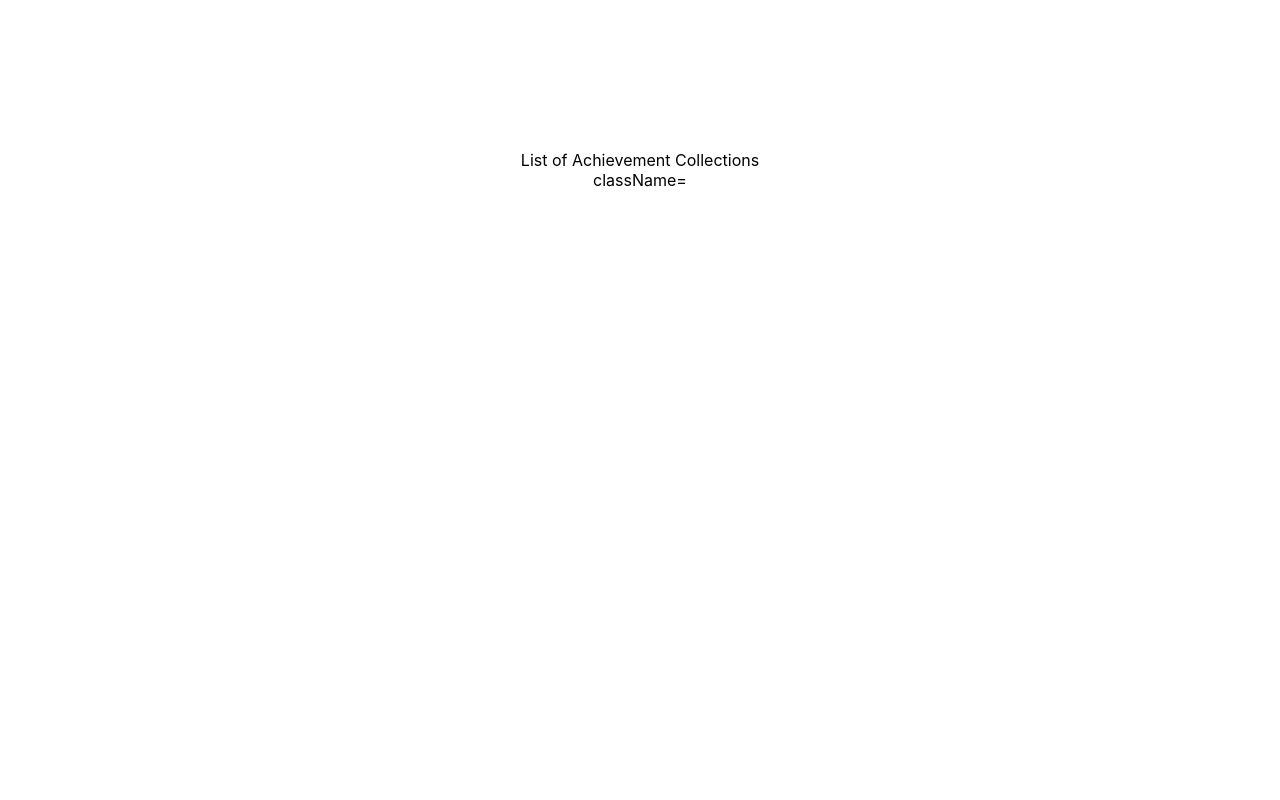
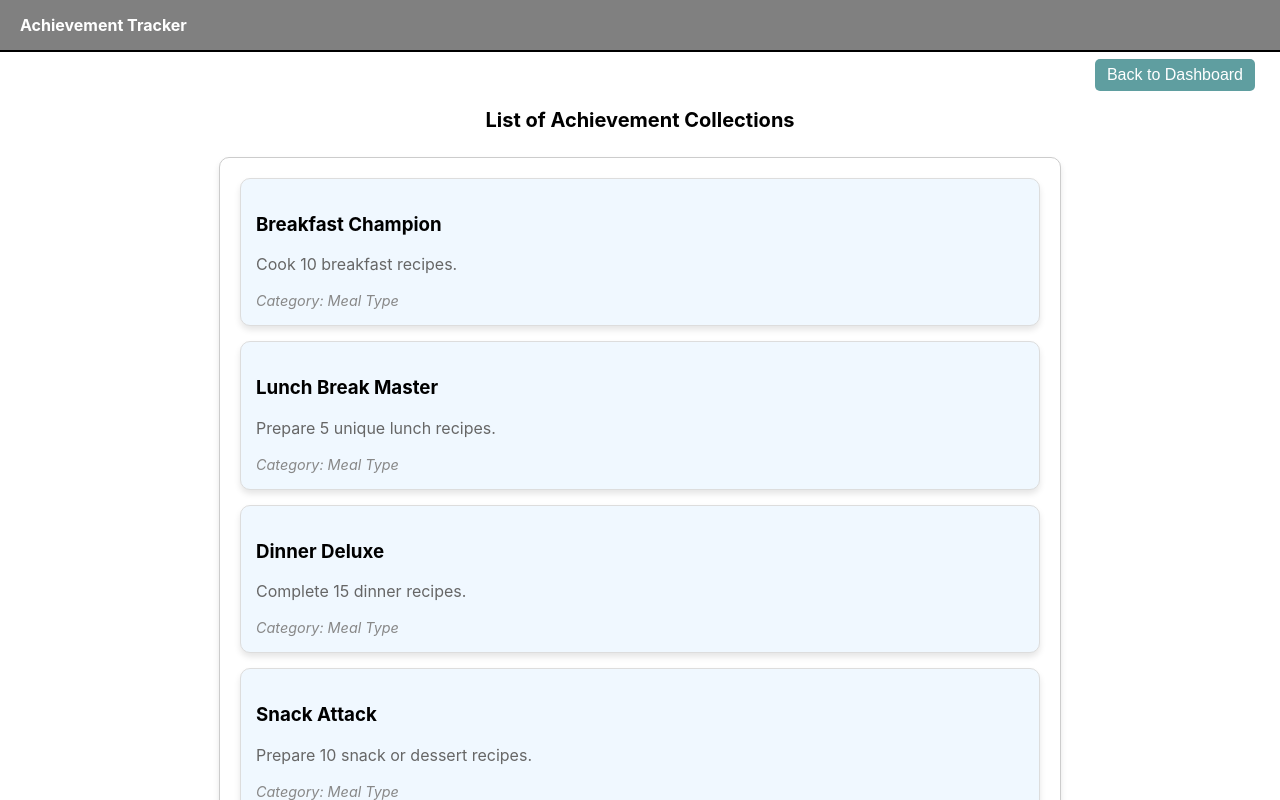
Before and after one commit to 4rcher0116/cooking-companion, a React (Create React App) app: page /userAccount in a window 1280 px wide. Shown: the top 800 px of the page. Built offline with nearby package versions, Linux system fonts and the light colour scheme.

Commit message:
Displayed achievements opn achievement page

```diff
--- a/src/views/Account.tsx
+++ b/src/views/Account.tsx
@@ -1,15 +1,79 @@
 import React from 'react'
 import styles from "./styles/_Account.module.css"
+import { Navigate, useNavigate } from 'react-router-dom';
+
+const achievements = [
+  // Meal Types Achievements
+  { id: 1, title: "Breakfast Champion", description: "Cook 10 breakfast recipes.", category: "Meal Type" },
+  { id: 2, title: "Lunch Break Master", description: "Prepare 5 unique lunch recipes.", category: "Meal Type" },
+  { id: 3, title: "Dinner Deluxe", description: "Complete 15 dinner recipes.", category: "Meal Type" },
+  { id: 4, title: "Snack Attack", description: "Prepare 10 snack or dessert recipes.", category: "Meal Type" },
+  { id: 5, title: "Meal Type Explorer", description: "Cook at least one recipe from each meal type: breakfast, lunch, dinner, and snack/dessert.", category: "Meal Type" },
+
+  // Cook Time Achievements
+  { id: 6, title: "Speedy Chef", description: "Complete 3 recipes with a cook time under 20 minutes.", category: "Cook Time" },
+  { id: 7, title: "Efficient Cook", description: "Prepare 5 recipes with a cook time of exactly 30 minutes.", category: "Cook Time" },
+  { id: 8, title: "Patience is a Virtue", description: "Cook 3 recipes with a cook time over 2 hours.", category: "Cook Time" },
+  { id: 9, title: "Balanced Chef", description: "Cook 1 recipe from each time category: under 15 minutes, 30 minutes, 1 hour, and over 2 hours.", category: "Cook Time" },
+
+  // Skill Level Achievements
+  { id: 10, title: "Beginner's Luck", description: "Successfully complete 5 beginner-level recipes.", category: "Skill Level" },
+  { id: 11, title: "Intermediate Explorer", description: "Master 10 intermediate-level recipes.", category: "Skill Level" },
+  { id: 12, title: "Advanced Artist", description: "Conquer 5 advanced recipes.", category: "Skill Level" },
+  { id: 13, title: "Skillful Chef", description: "Cook 1 recipe from each skill level: beginner, intermediate, and advanced.", category: "Skill Level" },
+
+  // Calories Achievements
+  { id: 14, title: "Low-Calorie Chef", description: "Prepare 5 recipes with under 300 calories per serving.", category: "Calories" },
+  { id: 15, title: "Balanced Dieter", description: "Cook 5 recipes with 300–500 calories per serving.", category: "Calories" },
+  { id: 16, title: "Indulgent Chef", description: "Complete 3 recipes with over 800 calories per serving.", category: "Calories" },
+  { id: 17, title: "Calorie Explorer", description: "Cook 1 recipe from each calorie range: under 300, 300–500, 500–800, and over 800.", category: "Calories" },
+
+  // Serving Size Achievements
+  { id: 18, title: "Solo Chef", description: "Cook 5 recipes for 1 serving.", category: "Serving Size" },
+  { id: 19, title: "Family Feeder", description: "Complete 5 recipes for 4 or more servings.", category: "Serving Size" },
+  { id: 20, title: "Party Planner", description: "Cook 3 recipes for 8 or more servings.", category: "Serving Size" },
+  { id: 21, title: "Serving Size Explorer", description: "Cook recipes for at least 1, 2–3, 4–6, and 8+ servings.", category: "Serving Size" }
+];
 
 const Account = () => {
+  const navigate = useNavigate();
+
+  const handleBacktoDashboard = () => {
+    navigate("../dashboard");
+  };
+
   return (
     <div className={styles.accountContainer}>
       <div className={styles.headerContent}>
-        <div className={styles.headerText}> List of Achievement Collections</div>
+        <div className={styles.headerText}> Achievement Tracker</div>
       </div>
-
-      <div> className={styles.body}
-
+      <div className={styles.buttonContent}>
+        <button
+          className={styles.buttonContainer}
+          onClick={handleBacktoDashboard}
+        >
+          Back to Dashboard
+        </button>
+      </div>
+      <div className={styles.titleContent}>
+        <div className={styles.titleText}>List of Achievement Collections</div>
+      </div>
+      <div className={styles.body}>
+        <div className={styles.achievementsContainer}>
+          <ul className={styles.achievementList}>
+            {achievements.map((achievements) => (
+              <li key={achievements.id} className={styles.achievementItem}>
+                <h3 className={styles.achievemntTitle}>{achievements.title}</h3>
+                <p className={styles.achievementDescription}>
+                  {achievements.description}
+                </p>
+                <span className={styles.achievementCategory}>
+                  Category: {achievements.category}
+                </span>
+              </li>
+            ))}
+          </ul>
+        </div>
       </div>
     </div>
   )
--- a/src/views/styles/_Account.module.css
+++ b/src/views/styles/_Account.module.css
@@ -1,15 +1,106 @@
-.accountContainer{
-    padding-top: 150px;
-    min-height: 100vh;
+.accountContent{
+    height: 100vh;
+    width: 100vw;
     display: flex;
     flex-direction: column;
-    align-items: center;
     background: white;
 }
 
-.header{
-    font-size:32px;
-    font-weight: bold;
+.headerContent{
+    border-bottom: 2.5px solid black;
+    display: flex;
+    align-items:center;
+    justify-content: flex-start;
+    height: 50px;
+    background: grey;
+    padding-left:20px;
+
+    .headerText{
+        font-size: 2vh;
+        font-weight:bold;
+        color:white;
+    }
+}
+
+.titleContent{
+    display:flex;
+    justify-content:center;
+    align-items:center;
+    padding-top: 10px;
+    margin-bottom: 25px;
+
+    .titleText{
+        font-size:2.5vh;
+        font-weight:bold;
+        color:black;
+        text-align:center;
+    }
+}
+
+.body{
+    flex:1;
+    display:flex;
+    justify-content: center;
+    align-items:center;
+    background-color: white;
+
+    .achievementsContainer{
+        width:80%;
+        max-width:800px;
+        background-color: #ffffff;
+        border: 1px solid #ccc;
+        border-radius: 10px;
+        padding: 20px;
+        box-shadow: 0px 4px 6px rgba(0, 0, 0, 0.1);
+    }
+}
+
+.achievementList{
+    list-style: none;
+    padding: 0;
+    margin: 0;
+}
+
+.achievementItem{
+    background-color:aliceblue;
+    border:1px solid #ddd;
+    border-radius: 10px;
+    padding: 15px;
+    margin-bottom: 15px;
+    box-shadow: 0px 4px 6px rgba(0, 0, 0, 0.1);
+}
+
+.achievementDescription{
+    font-size: 1em;
+    color: #666;
+    margin-top: 5px;
+}
+
+.achievementCategory{
+    font-size: 0.9em;
+    font-style:italic;
+    color:#888;
+}
+
+.buttonContent {
+    display: flex;
+    justify-content: flex-end;
+    padding: 7px 25px;
+    align-items: center;
+
+  }
+
+  .buttonContainer {
+    background-color:cadetblue;
+    color: white;
+    border: none;
+    border-radius: 5px;
+    padding: 7px 12px;
+    cursor: pointer;
+    font-size: 1em;
     text-align: center;
-    marigin: 40px 0 20px 0;
-}
+  }
+
+  .buttonContainer:hover {
+    background-color: black;
+  }
```
